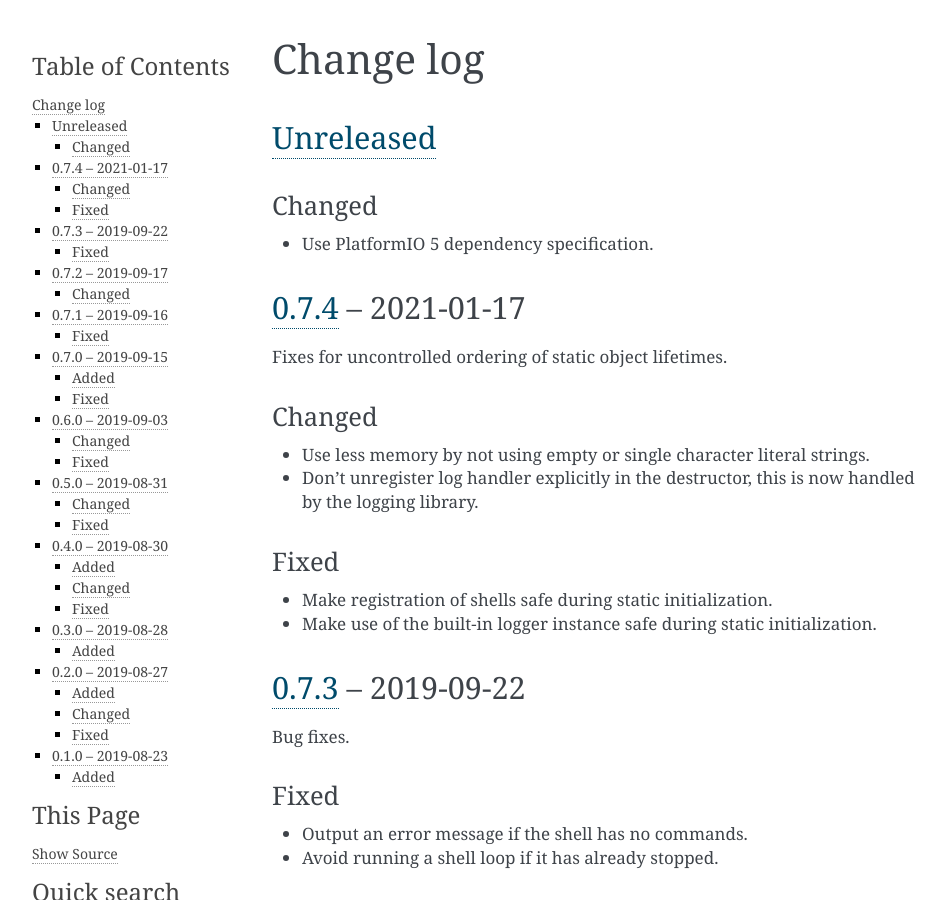
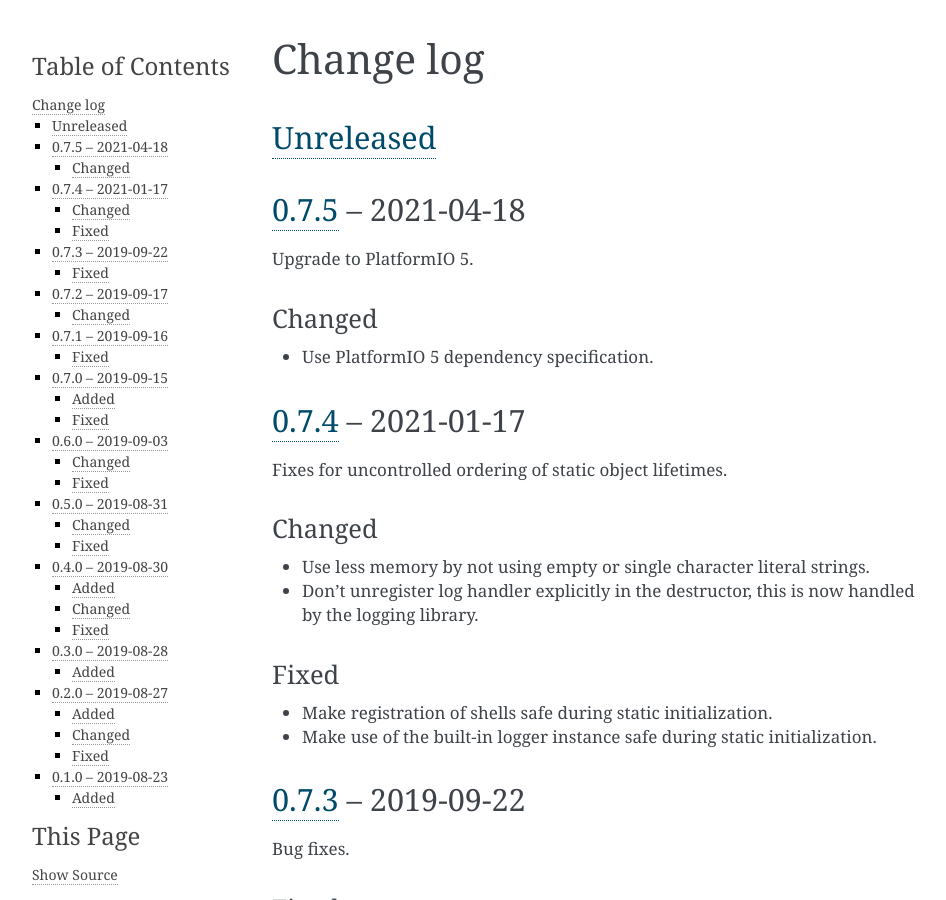
Before and after one commit to nomis/mcu-uuid-console, a Sphinx documentation site: the page built from docs/changelog.rst, in a window 1280 px wide and 900 px high. Shown: the whole window, without its empty margins (148-1094 px from the left). Built offline with Sphinx 7.4.7, drawn with Linux system fonts in a browser that asks for light colours.

Commit message:
Version 0.7.5

```diff
--- a/docs/changelog.rst
+++ b/docs/changelog.rst
@@ -3,6 +3,11 @@ Change log
 
 Unreleased_
 -----------
+
+0.7.5_ |--| 2021-04-18
+----------------------
+
+Upgrade to PlatformIO 5.
 
 Changed
 ~~~~~~~
@@ -213,7 +218,8 @@ Added
 
 .. |--| unicode:: U+2013 .. EN DASH
 
-.. _Unreleased: https://github.com/nomis/mcu-uuid-console/compare/0.7.4...HEAD
+.. _Unreleased: https://github.com/nomis/mcu-uuid-console/compare/0.7.5...HEAD
+.. _0.7.5: https://github.com/nomis/mcu-uuid-console/compare/0.7.4...0.7.5
 .. _0.7.4: https://github.com/nomis/mcu-uuid-console/compare/0.7.3...0.7.4
 .. _0.7.3: https://github.com/nomis/mcu-uuid-console/compare/0.7.2...0.7.3
 .. _0.7.2: https://github.com/nomis/mcu-uuid-console/compare/0.7.1...0.7.2
--- a/library.json
+++ b/library.json
@@ -12,7 +12,7 @@
 		"type": "git",
 		"url": "https://github.com/nomis/mcu-uuid-console.git"
 	},
-	"version": "0.7.4",
+	"version": "0.7.5",
 	"license": "GPL-3.0-or-later",
 	"homepage": "https://mcu-uuid-console.readthedocs.io/",
 	"export": {
```
